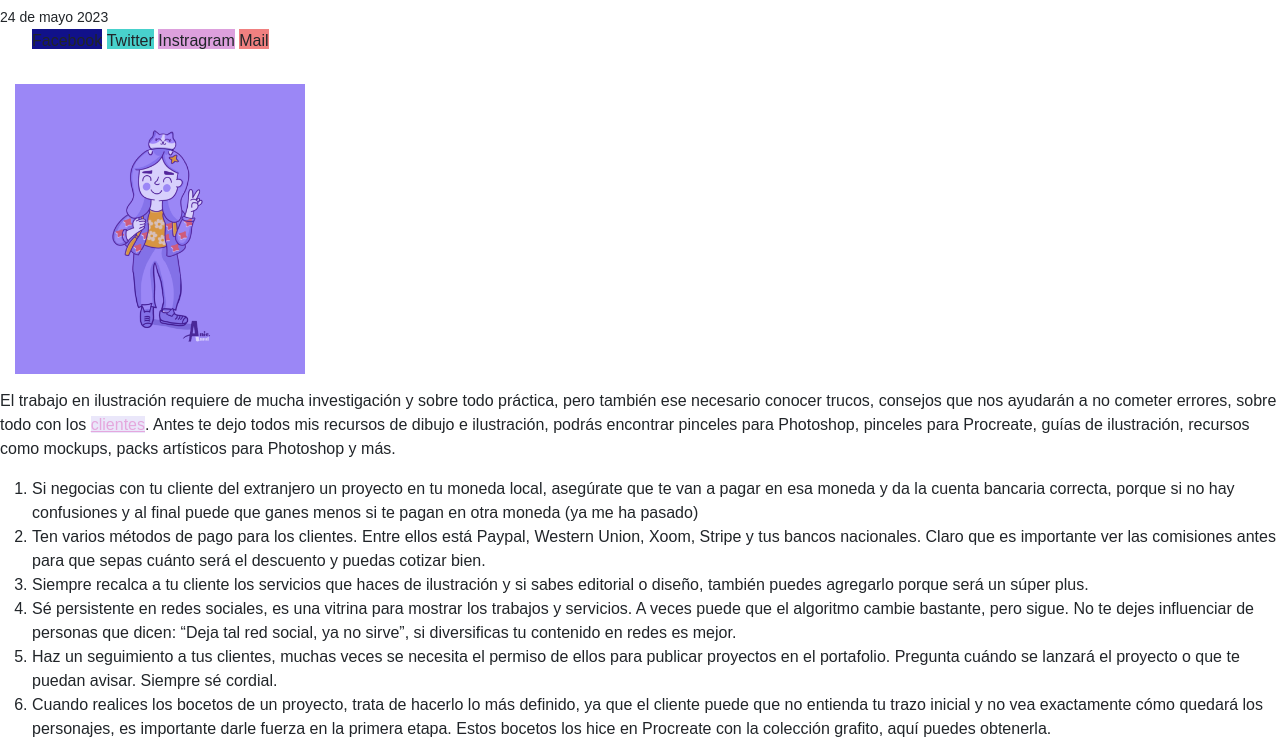
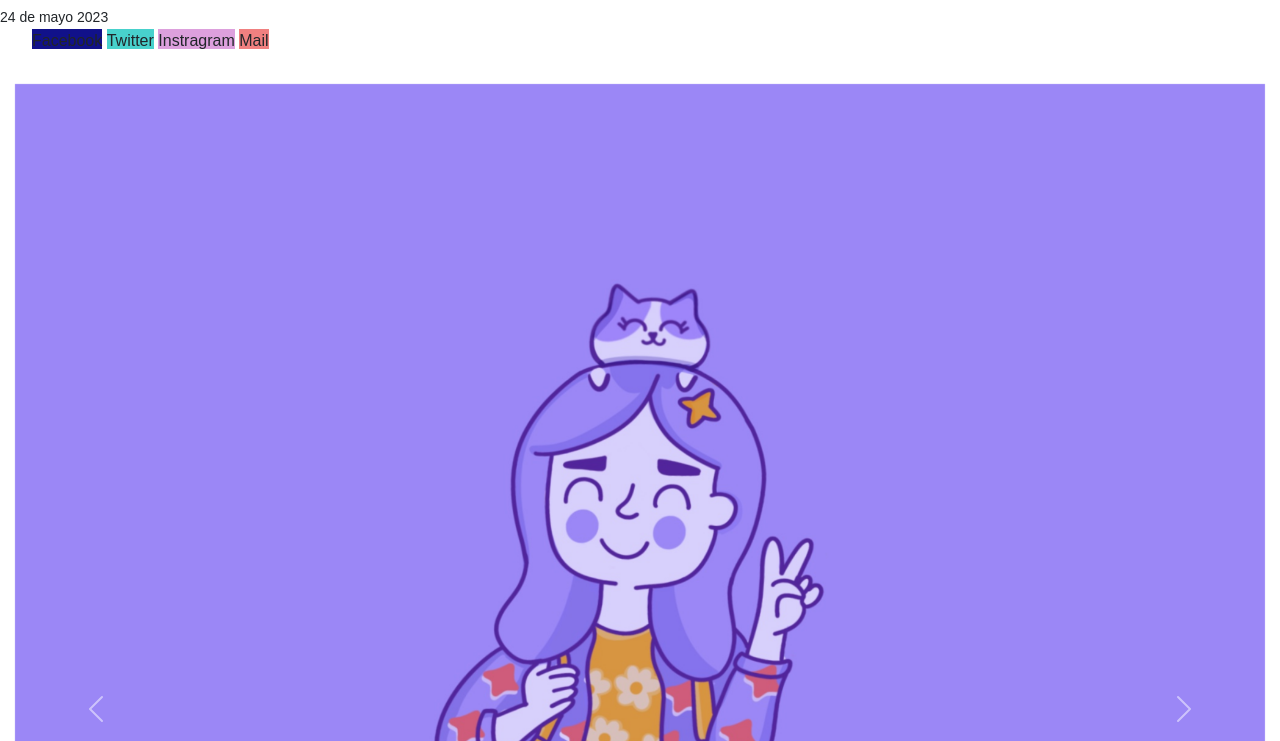
Before and after one commit to stephgue/Proyecto, a plain HTML site: page index.htm in a window 1280 px wide. Shown: the part 211-952 px from the top of the page. Drawn offline with nearby package versions, Linux system fonts and the light colour scheme.

Commit message:
agrega carrusel inicio

```diff
--- a/index.htm
+++ b/index.htm
@@ -39,9 +39,32 @@
             <li class="mail">Mail</li>
         </ul>
 
+        <!-- Carrusel de imagenes -->
+        <div id="carouselExample" class="carousel slide">
+            <div class="carousel-inner">
+              <div class="carousel-item active">
+                <img src="./recursos/Ilu1.jpg" class="d-block w-100" alt="...">
+              </div>
+              <div class="carousel-item">
+                <img src="./recursos/ilu2.jpg" class="d-block w-100" alt="...">
+              </div>
+              <div class="carousel-item">
+                <img src="./recursos/ilu3.jpg" class="d-block w-100" alt="...">
+              </div>
+            </div>
+            <button class="carousel-control-prev" type="button" data-bs-target="#carouselExample" data-bs-slide="prev">
+              <span class="carousel-control-prev-icon" aria-hidden="true"></span>
+              <span class="visually-hidden">Previous</span>
+            </button>
+            <button class="carousel-control-next" type="button" data-bs-target="#carouselExample" data-bs-slide="next">
+              <span class="carousel-control-next-icon" aria-hidden="true"></span>
+              <span class="visually-hidden">Next</span>
+            </button>
+          </div>
+        <!-- Carrusel de imagenes final -->
+
         <article>
             <section>
-                <img src="./recursos/Ilu1.jpg" alt="presentacion">
                 <p class="uno"> El trabajo en ilustración requiere de mucha investigación y sobre todo práctica, <span class="negrita">pero también ese necesario conocer trucos, consejos que nos ayudarán a no cometer errores, sobre todo con los </span><a href="#">clientes</a>. Antes te dejo todos mis recursos de dibujo e ilustración, podrás encontrar pinceles para Photoshop, pinceles para Procreate, guías de ilustración, recursos como mockups, packs artísticos para Photoshop y más.
                     <ol>
                         <li>Si negocias con tu cliente del extranjero un proyecto en tu moneda local, asegúrate que te van a pagar en esa moneda y da la cuenta bancaria correcta, porque si no hay confusiones y al final puede que ganes menos si te pagan en otra moneda (ya me ha pasado)</li>
```
